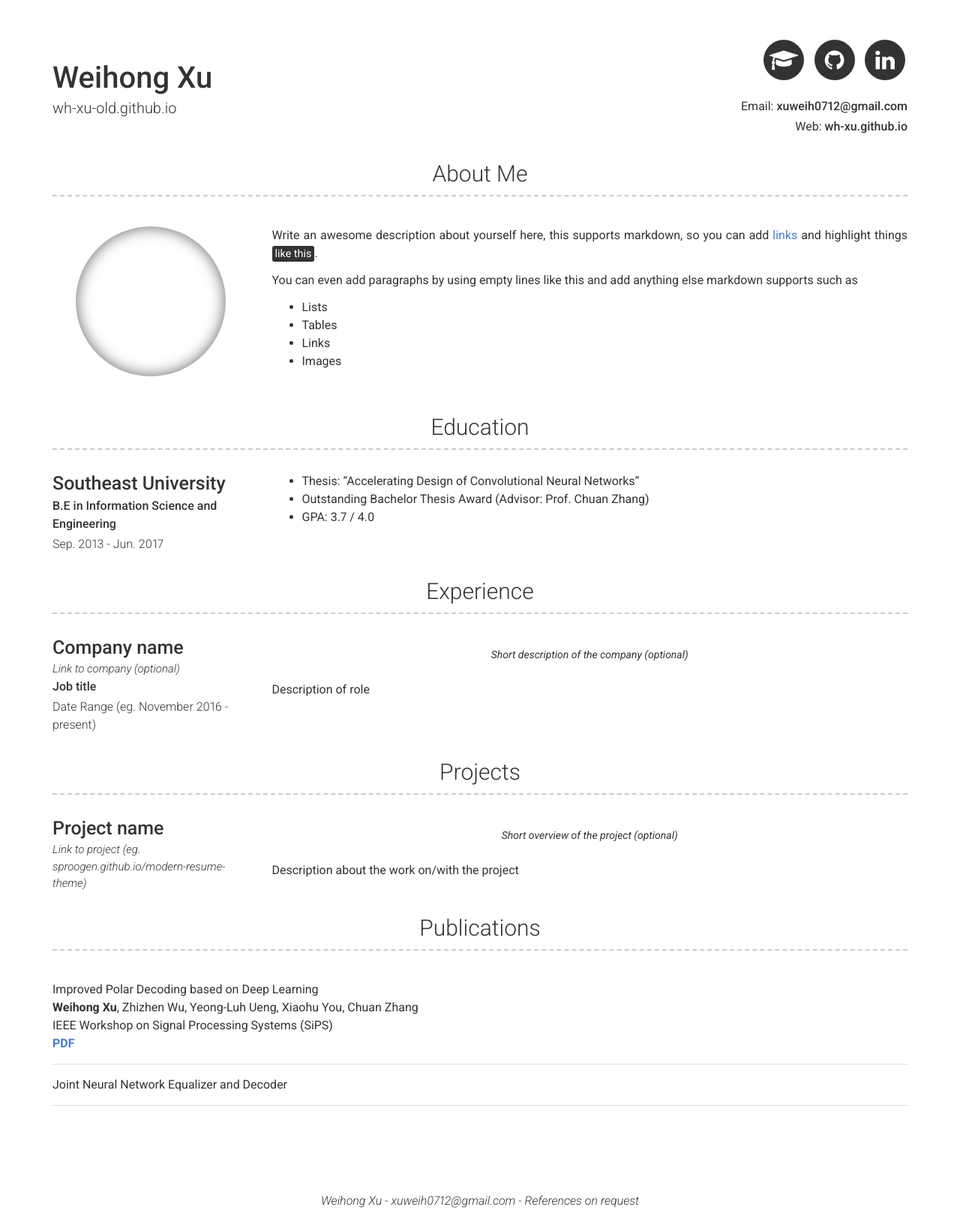
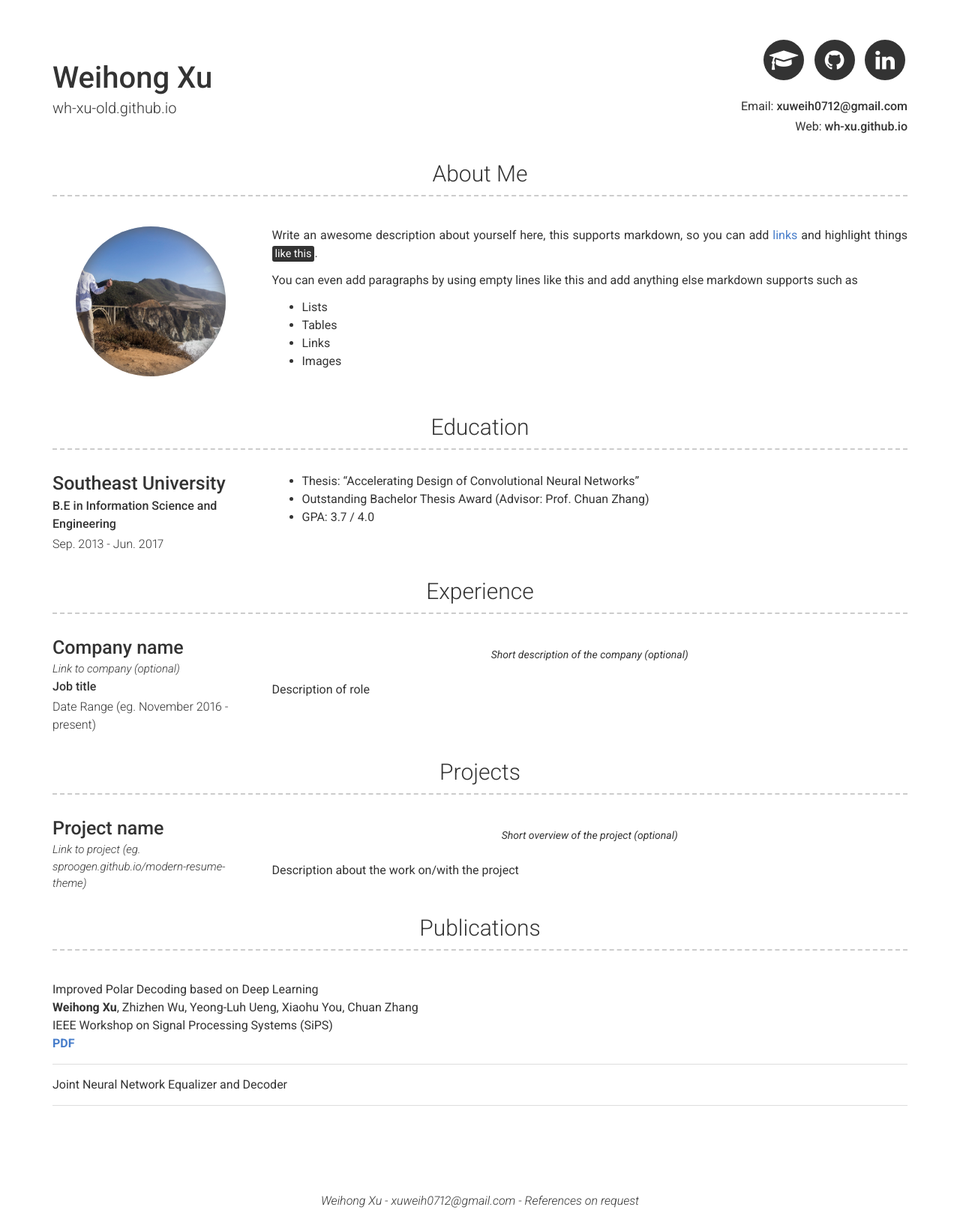
Before and after one commit to wh-xu/wh-xu-old.github.io, a Jekyll site: the page built from index.md, in a window 1280 px wide. Shown: the whole page at 75% size. Built offline with Jekyll 4.4.1, drawn with Linux system fonts in a browser that asks for light colours.

Commit message:
Add photo

```diff
--- a/_config.yml
+++ b/_config.yml
@@ -24,7 +24,7 @@ linkedin_username: weihong-xu-555691124
 
 # About Section
 about_title: About Me #(Use this to override about section title)
-about_profile_image: Directory of profile image (eg. images/profile.jpg)
+about_profile_image: images/profile.jpg
 about_content: | # this will include new lines to allow paragraphs
   Write an awesome description about yourself here, this supports markdown, so you can add [links](http://foobar.com) and highlight things <mark>like this</mark>.
 
@@ -50,8 +50,9 @@ more_title: Publications #(Use this to override about more section title)
 more_content: | # this will include new lines to allow paragraphs
   Improved Polar Decoding based on Deep Learning
   **Weihong Xu**, Zhizhen Wu, Yeong-Luh Ueng, Xiaohu You, Chuan Zhang
-  IEEE Workshop on Signal Processing Systems (SiPS) <br/>
+  IEEE Workshop on Signal Processing Systems (SiPS)
   [**PDF**](./articles/08109997.pdf)
+
 
   ***
 
```
Also changed, not shown: images/profile.jpg (added).
